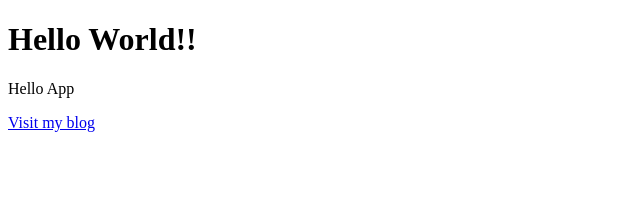
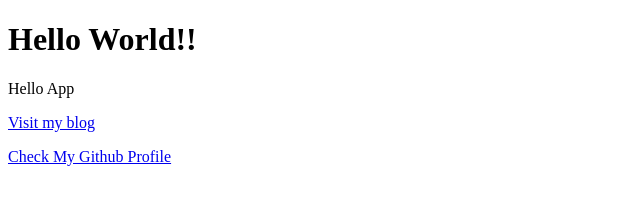
Before and after one commit to ing-arriola/VueJSFirstPractice, a plain HTML site: page index.html in a window 1280 px wide. Shown: the whole page, without its empty margins (0-640 px from the left). Drawn offline with nearby package versions, Linux system fonts and the light colour scheme.

Commit message:
Now render a link with method

```diff
--- a/app.js
+++ b/app.js
@@ -8,6 +8,9 @@ new Vue({
         sayHello:function(){
             this.greeting='Hello App'
             return this.greeting
+        },
+        renderLink:function(){
+            return '<a href="https://github.com/ing-arriola">Check My Github Profile</a>'
         }
     }
 
--- a/index.html
+++ b/index.html
@@ -12,6 +12,8 @@
         <h1 v-once>{{ greeting }}</h1>
         <p >{{ sayHello() }}</p>
         <a v-bind:href="link">Visit my blog</a>
+
+        <p v-html="renderLink()"></p>
     </div>
 </body>
 <script src="https://cdn.jsdelivr.net/npm/vue"></script>
```
